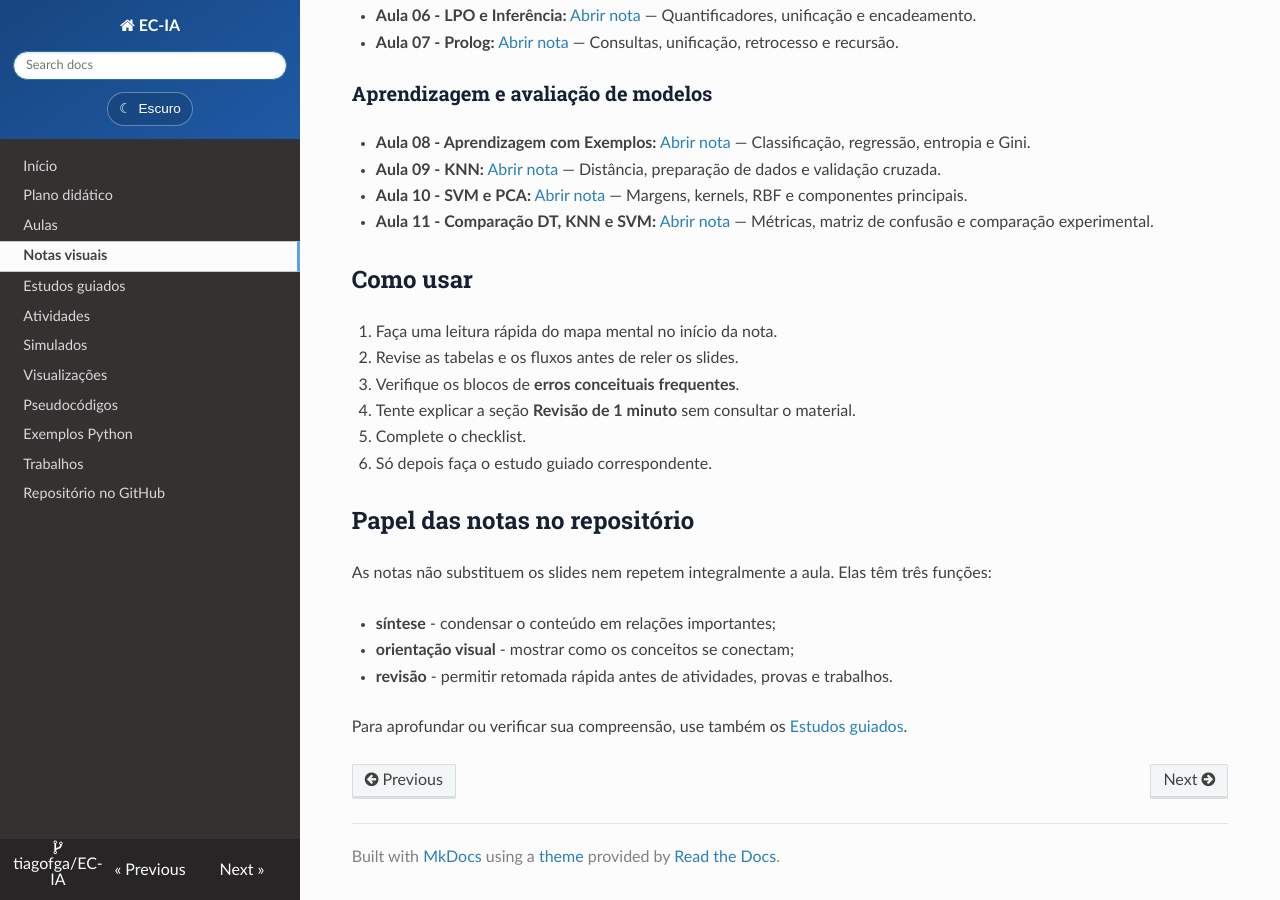
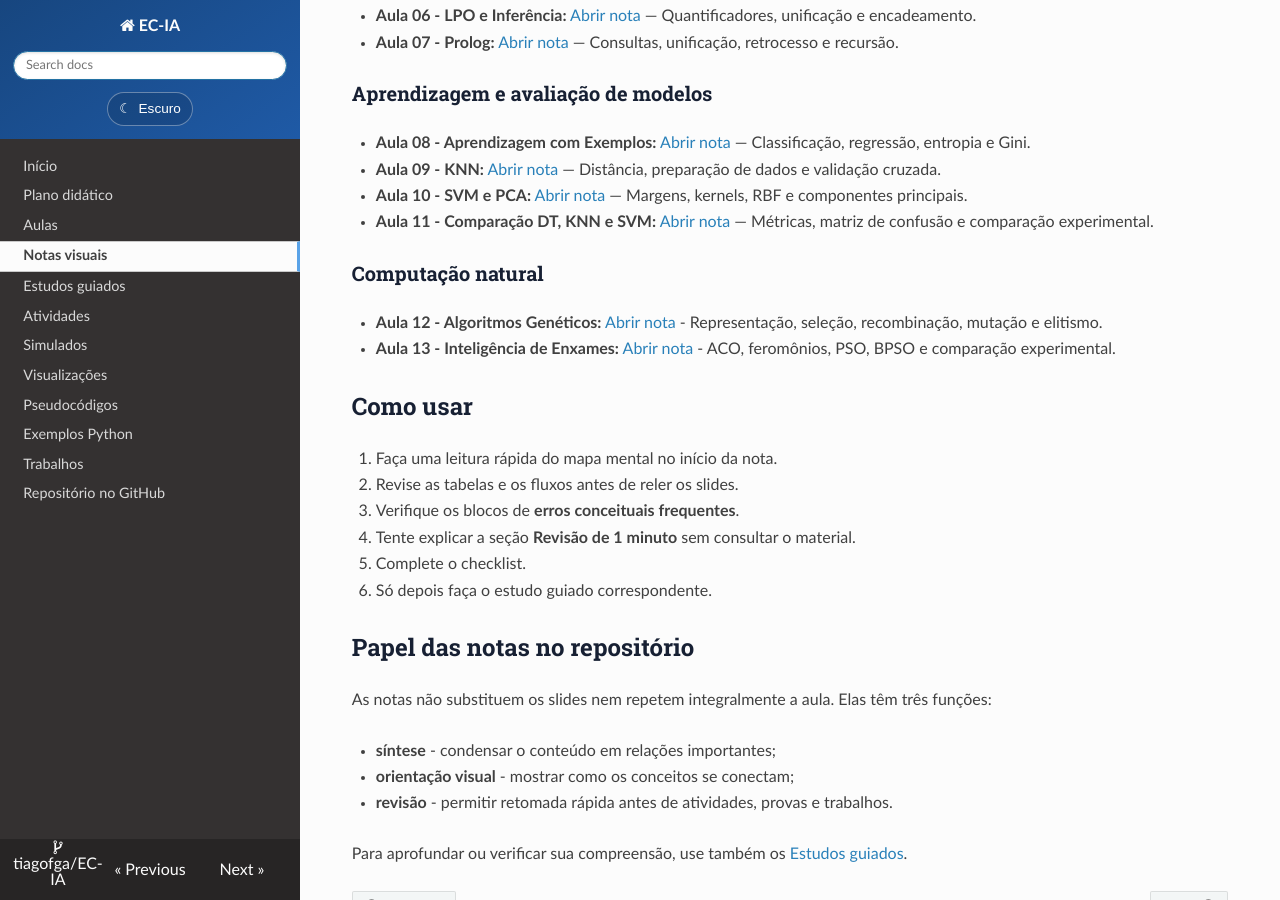
Before and after one commit to tiagofga/EC-IA, an MkDocs documentation site: the page built from docs/notas/index.md, in a window 1280 px wide and 900 px high, scrolled down 747 px. Built offline with MkDocs 1.6.1, drawn with Linux system fonts in a browser that asks for light colours; nearby versions of some CDN libraries.

Commit message:
docs(notas): integra notas 12 e 13 ao site e aulas

```diff
--- a/docs/notas/index.md
+++ b/docs/notas/index.md
@@ -32,6 +32,12 @@ Selecione a nota correspondente à aula. Os links dão acesso direto aos mapas c
 - **Aula 10 - SVM e PCA:** [Abrir nota](./10-svm/README.md) — Margens, kernels, RBF e componentes principais.
 - **Aula 11 - Comparação DT, KNN e SVM:** [Abrir nota](./11-atividade-comparacao/README.md) — Métricas, matriz de confusão e comparação experimental.
 
+
+### Computação natural
+
+- **Aula 12 - Algoritmos Genéticos:** [Abrir nota](./12-algoritmos-geneticos/README.md) - Representação, seleção, recombinação, mutação e elitismo.
+- **Aula 13 - Inteligência de Enxames:** [Abrir nota](./13-inteligencia-enxames/README.md) - ACO, feromônios, PSO, BPSO e comparação experimental.
+
 ## Como usar
 
 1. Faça uma leitura rápida do mapa mental no início da nota.
```
